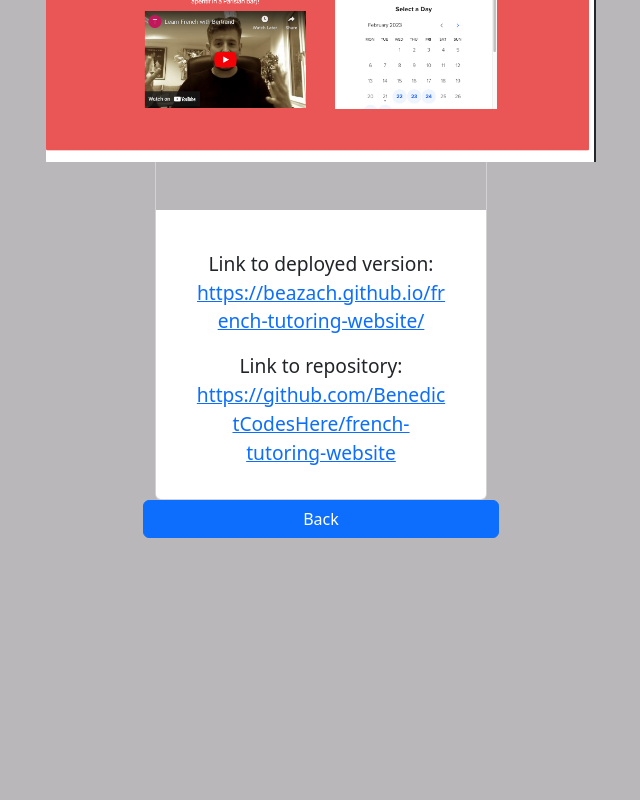
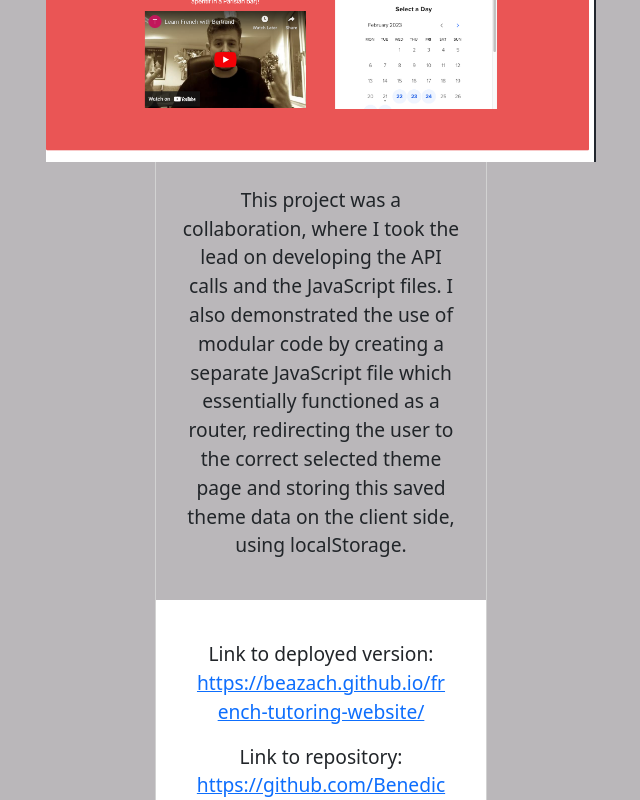
Before and after one commit to BenedictCodesHere/ben-react-app, a React (Create React App) app: page /projects/french-tutoring-website in a window 1280 px wide. Shown: the part 647-1447 px from the top of the page, without its empty margins (319-959 px from the left). Before the commit the page ends 1190 px from the top, so only its background shows below. Built offline with nearby package versions, Linux system fonts and the light colour scheme.

Commit message:
added descriptions to projects.json to populate in project, developing function to add line breaks where possible

```diff
--- a/src/App.js
+++ b/src/App.js
@@ -21,6 +21,7 @@ const ProjectsArray = projects.map((project) => (
   alt={project.alt}
   repo={project.repo}
   deployed={project.deployed}
+  description={project.description}
   />
   ));
 
--- a/src/components/Project.js
+++ b/src/components/Project.js
@@ -10,6 +10,18 @@ import ProjectNavbar from "./ProjectNavbar";
 
 const ImageArray = [French, CodeQuiz, Weather, DailyPlanner, PasswordGen, READMEGen]
 function Project(props) {
+
+
+  function addLineBreaks(str){
+    let evaluatedString = str;
+    console.log(str);
+    if(evaluatedString.length > 60){
+      evaluatedString.slice(0)
+    }
+  }
+
+  const evaluatedDescription = addLineBreaks(props.description);
+
 let ProjectImage;
 switch(props.id){
     case 1:
@@ -42,7 +54,7 @@ return (<>
             <div className="img-container d-flex justify-content-center" style={{maxHeight: "35vh", width: "inherit"}}>
               <img style={{maxHeight:"inherit", height:"inherit", width:"inherit", maxWidth: "inherit"}} alt={props.alt} src={ProjectImage}></img>
             </div>
-            <div className="p-4" style={{backgroundColor: "rgb(186, 183, 186)"}}></div>
+            <div className="p-4 text-center" style={{backgroundColor: "rgb(186, 183, 186)"}}><p>{props.description}</p></div>
             <div className="card-body mx-4 p-6 mt-4 text-center">
 
             <p>Link to deployed version:
--- a/src/projects.json
+++ b/src/projects.json
@@ -6,7 +6,8 @@
         "https://github.com/BenedictCodesHere/french-tutoring-website",
         "image":"../assets/images/french-tutoring-website",
         "alt": "Image of deployed application for French tutoring website.",
-        "deployed": "https://beazach.github.io/french-tutoring-website/"
+        "deployed": "https://beazach.github.io/french-tutoring-website/",
+        "description": "This project was a collaboration, where I took the lead on developing the API calls and the JavaScript files. I also demonstrated the use of modular code by creating a separate JavaScript file which essentially functioned as a router, redirecting the user to the correct selected theme page and storing this saved theme data on the client side, using localStorage."
     },
     {
       "id": 2,
@@ -15,7 +16,8 @@
         "https://github.com/BenedictCodesHere/Code-Quiz",
         "image":"../assets/images/code-quiz",
         "alt": "Image of deployed application for Code Quiz.",
-        "deployed": "https://benedictcodeshere.github.io/Code-Quiz/"
+        "deployed": "https://benedictcodeshere.github.io/Code-Quiz/",
+        "description": "This project focused on creating an interactive, educational game where the user's button selections affect the user's score, and also incorrect answers give time penalties. A list of highscores was tracked on a separate HTML page, populating dynamically using scores stored on the client side, in localStorage."
     },
     {
       "id": 3,
@@ -24,7 +26,8 @@
         "https://github.com/BenedictCodesHere/Weather-Dashboard",
         "image":"../assets/images/weather-dashboard",
         "alt": "Image of deployed application for Weather Dashboard.",
-        "deployed": "https://benedictcodeshere.github.io/Weather-Dashboard/"
+        "deployed": "https://benedictcodeshere.github.io/Weather-Dashboard/",
+        "description": "This project focused on API calls, allowing the user to search for the five-day weather forecast using the OpenWeatherMap API. The saved searches of the relevant cities were also populated to the page in the form of buttons, which would enable the user to click on a saved city to once again search for the weather (which would be an up-to-date forecast, as the API call would be a fresh one). I also utilised my CSS skills to create custom animated gradients, reflecting the changing dark-to-light circadian patterns of a day."
     },
     {
         "id": 4,
@@ -33,7 +36,8 @@
           "https://github.com/BenedictCodesHere/Daily-Planner",
           "image":"../assets/images/daily-planner",
           "alt": "Image of deployed application for Daily Planner.",
-          "deployed": "https://benedictcodeshere.github.io/Daily-Planner/"
+          "deployed": "https://benedictcodeshere.github.io/Daily-Planner/",
+          "description": "This project was a collaboration"
       },
       {
         "id": 5,
@@ -42,7 +46,8 @@
           "https://github.com/BenedictCodesHere/Password-Generator",
           "image":"../assets/images/password-generator",
           "alt": "Image of deployed application for Password Generator.",
-          "deployed": "https://benedictcodeshere.github.io/Password-Generator/"
+          "deployed": "https://benedictcodeshere.github.io/Password-Generator/",
+          "description": "This project was a collaboration"
       },
       {
         "id": 6,
@@ -51,7 +56,8 @@
           "https://github.com/BenedictCodesHere/README-generator",
           "image":"../assets/images/README-generator",
           "alt": "Image from walkthrough video for README Generator.",
-          "deployed": "https://www.youtube.com/watch?v=g5EztzwpbKg"
+          "deployed": "https://www.youtube.com/watch?v=g5EztzwpbKg",
+          "description": "This project was a collaboration"
 
       }
   ]
```
